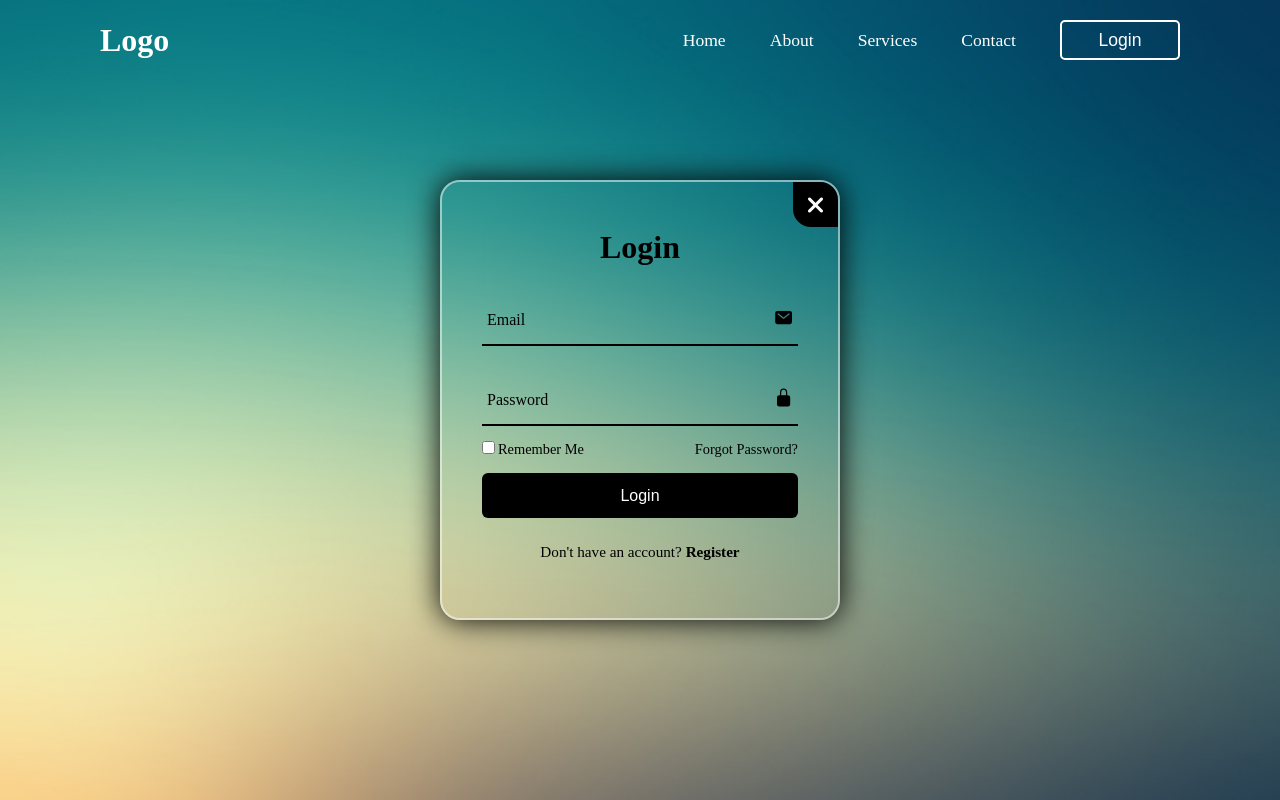
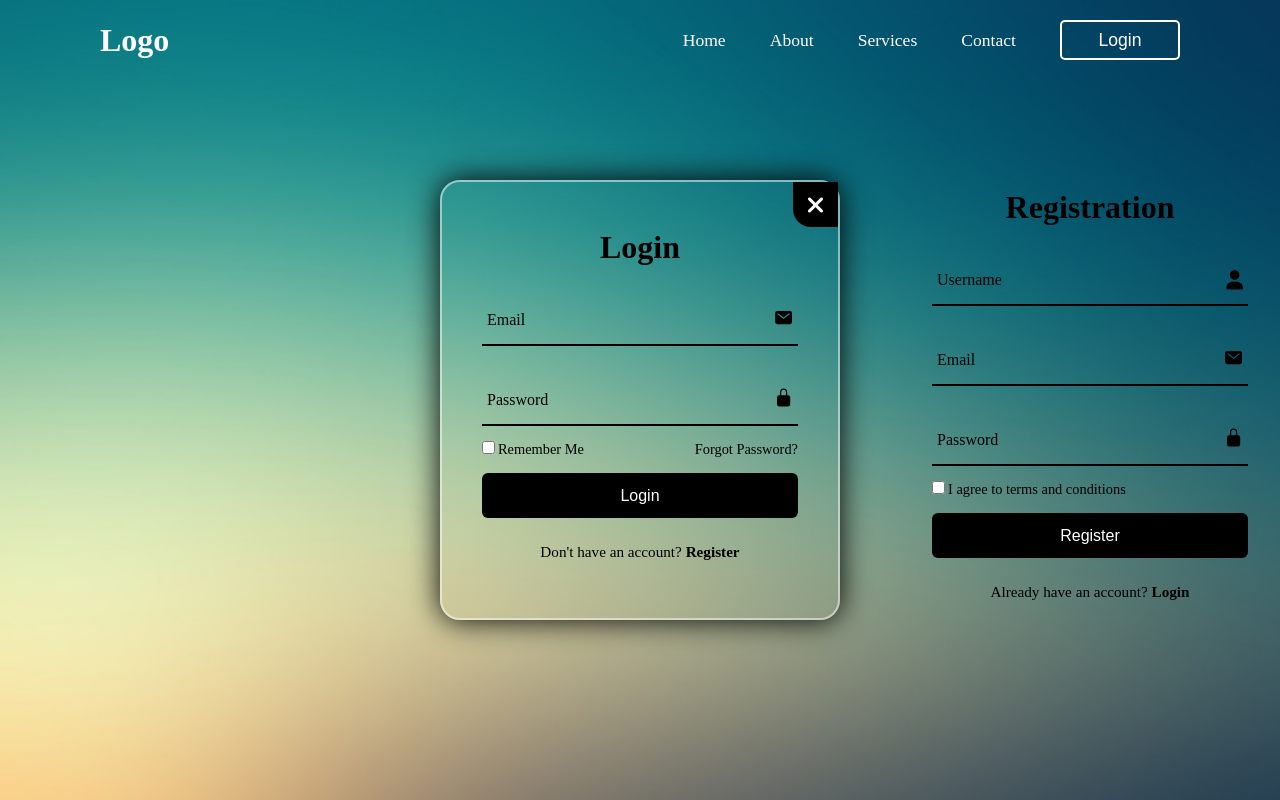
Before and after one commit to RoshanSyangtanTamang/Login-Register-page, a plain HTML site: page index.html in a window 1280 px wide. Drawn offline with nearby package versions, Linux system fonts and the light colour scheme.

Commit message:
Moving towards JS

```diff
--- a/index.html
+++ b/index.html
@@ -28,7 +28,7 @@
             <i class="fa-solid fa-xmark"></i>
         </span>
 
-        <div class="form-box">
+        <div class="form-box login">
             <h2>Login</h2>
             <form action="#">
                 <div class="input-box">
@@ -53,6 +53,37 @@
                 </div>
             </form>
         </div>
+
+        <div class="form-box register">
+            <h2>Registration</h2>
+            <form action="#">
+                <div class="input-box">
+                    <span class="icon"><i class="fa-solid fa-user"></i></span>
+                    <input type="text" required>
+                    <label>Username</label>
+                </div>
+
+                <div class="input-box">
+                    <span class="icon"><ion-icon name="mail"></ion-icon></span>
+                    <input type="email" required>
+                    <label>Email</label>
+                </div>
+
+                <div class="input-box">
+                    <span class="icon"><ion-icon name="lock-closed"></ion-icon></span>
+                    <input type="password" required>
+                    <label>Password</label>
+                </div>
+
+                <div class="remember-forgot">
+                    <label><input type="checkbox">I agree to terms and conditions</label>
+                </div>
+                <button type="submit" class="btn">Register</button>
+                <div class="login-register">
+                    <p>Already have an account? <a href="#" class="login-link">Login</a></p>
+                </div>
+            </form>
+        </div>
     </div>
     <script src="script.js"></script>
     <script type="module" src="https://unpkg.com/ionicons@7.1.0/dist/ionicons/ionicons.esm.js"></script>
--- a/style.css
+++ b/style.css
@@ -95,12 +95,21 @@ header {
     display: flex;
     justify-content: center;
     align-items: center;
-    overflow: hidden;
+    /* overflow: hidden; */
 }
 
 .wrapper .form-box {
     width: 100%;
     padding: 40px;
+}
+
+/* .wrapper .form-box.login {
+    display: none;
+} */
+
+.wrapper .form-box.register {
+    position: absolute;
+    transform: translateX(450px)
 }
 
 .wrapper .close {
```
